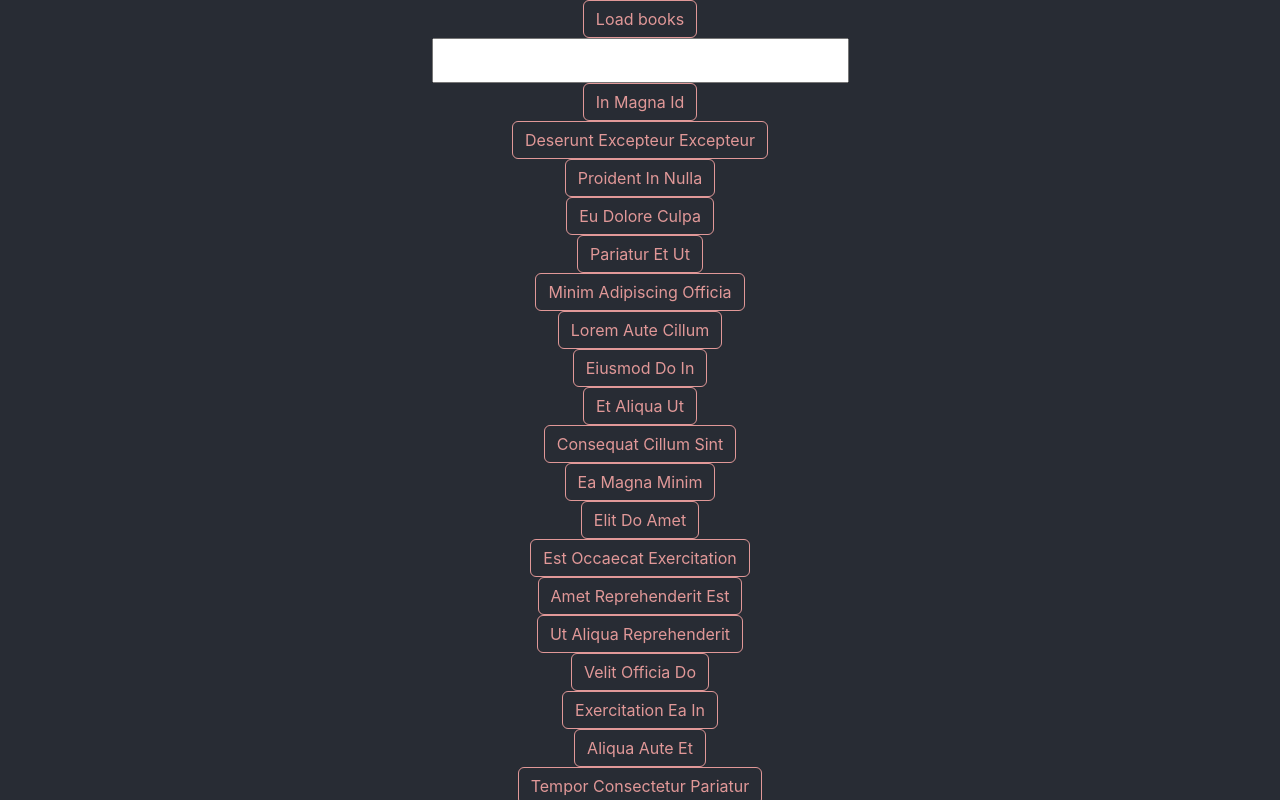
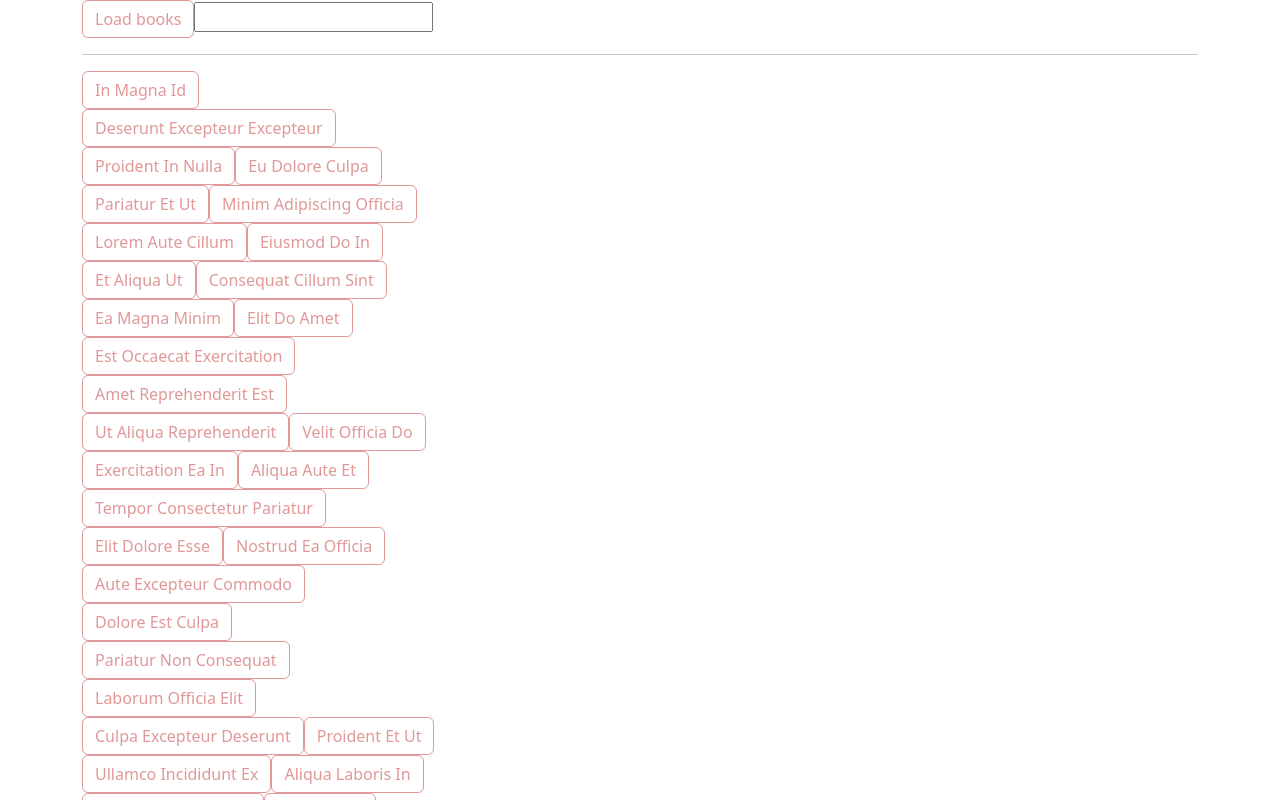
Before and after one commit to alexmickelson/fall-2023-advanced-frontend, a React (Create React App) app in the folder deployment-demo/: page / in a window 1280 px wide. Shown: the top 800 px of the page. Built offline with nearby package versions, Linux system fonts and the light colour scheme.

Commit message:
prepping for class

```diff
--- a/deployment-demo/src/App.scss
+++ /dev/null
@@ -1,38 +0,0 @@
-.App {
-  text-align: center;
-}
-
-.App-logo {
-  height: 40vmin;
-  pointer-events: none;
-}
-
-@media (prefers-reduced-motion: no-preference) {
-  .App-logo {
-    animation: App-logo-spin infinite 20s linear;
-  }
-}
-
-.App-header {
-  background-color: #282c34;
-  min-height: 100vh;
-  display: flex;
-  flex-direction: column;
-  align-items: center;
-  justify-content: center;
-  font-size: calc(10px + 2vmin);
-  color: white;
-}
-
-.App-link {
-  color: #61dafb;
-}
-
-@keyframes App-logo-spin {
-  from {
-    transform: rotate(0deg);
-  }
-  to {
-    transform: rotate(360deg);
-  }
-}
--- a/deployment-demo/src/App.tsx
+++ b/deployment-demo/src/App.tsx
@@ -1,61 +1,9 @@
-import { useEffect, useState } from "react";
-import "./App.scss";
-import { Item } from "./Item";
-import { Book, generateRandomBooks } from "./models/books";
-import { Spinner } from "./Spinner";
-import { FilterInput } from "./FilterInput";
+import { BookList } from "./features/bookList/BookList";
 
 const App = () => {
-  const [books, setBooks] = useState<Book[]>([]);
-  const [loading, setLoading] = useState(false);
-  const [userClickCount, setUserClickCount] = useState(1);
-  const [newFilterValue, setNewFilterValue] = useState("");
-  const [selectedBook, setSelectedBook] = useState<Book | undefined>();
-  const [filteredBooks, setFilteredBooks] = useState<Book[]>([]);
-
-  useEffect(() => {
-    setLoading(true);
-    generateRandomBooks(200)
-      .then((data) => setBooks(data))
-      .then(() => setLoading(false));
-  }, [userClickCount]);
-
-  useEffect(() => {
-    setFilteredBooks(
-      books.filter((b) =>
-        b.title.toLowerCase().includes(newFilterValue.toLowerCase())
-      )
-    );
-  }, [books, newFilterValue]);
-
   return (
-    <div className="App">
-      <header className="App-header">
-        <button
-          className="btn btn-outline-primary"
-          onClick={() => setUserClickCount((lastValue) => lastValue + 1)}
-        >
-          Load books
-        </button>
-
-        {loading && <Spinner />}
-
-        {selectedBook && (
-          <div>
-            <div>{selectedBook.author}</div>
-            <div>{selectedBook.title}</div>
-            <div>{selectedBook.ISBN}</div>
-          </div>
-        )}
-
-        <FilterInput
-          onChange={(newFilterValue) => setNewFilterValue(newFilterValue)}
-        />
-
-        {filteredBooks.map((i) => (
-          <Item onClick={(b) => setSelectedBook(b)} key={i.id} item={i} />
-        ))}
-      </header>
+    <div className="container">
+      <BookList></BookList>
     </div>
   );
 };
--- /dev/null
+++ b/deployment-demo/src/features/bookList/BookDetails.tsx
@@ -0,0 +1,32 @@
+import React, { FC } from "react";
+import { Book } from "../../models/books";
+
+export const BookDetails: FC<{ book: Book }> = ({ book }) => {
+  return (
+    <div>
+      <h1>{book.title}</h1>
+      <hr />
+      <div>
+        <strong>Author:</strong> {book.author}
+      </div>
+      <div>
+        <strong>ISBN:</strong> {book.ISBN}
+      </div>
+      <div>
+        <strong>Published Date:</strong> {book.publishedDate.toString()}
+      </div>
+      <div>
+        <strong>Genre:</strong> {book.genre}
+      </div>
+      <div>
+        <strong>Page Count:</strong> {book.pages}
+      </div>
+      <div>
+        <strong>Language:</strong> {book.language}
+      </div>
+      <div>
+        <strong>Publisher:</strong> {book.publisher}
+      </div>
+    </div>
+  );
+};
--- a/deployment-demo/src/Item.tsx
+++ b/deployment-demo/src/features/bookList/BookItem.tsx
@@ -1,5 +1,5 @@
 import { FC } from "react";
-import { Book } from "./models/books";
+import { Book } from "../../models/books";
 
 export const Item: FC<{
   item: Book;
--- /dev/null
+++ b/deployment-demo/src/features/bookList/BookList.tsx
@@ -0,0 +1,60 @@
+import { useEffect, useState } from "react";
+import { FilterInput } from "./FilterInput";
+import { Item } from "./BookItem";
+import { Spinner } from "../../components/Spinner";
+import { Book, generateRandomBooks } from "../../models/books";
+import { BookDetails } from "./BookDetails";
+
+export const BookList = () => {
+  const [books, setBooks] = useState<Book[]>([]);
+  const [loading, setLoading] = useState(false);
+  const [userClickCount, setUserClickCount] = useState(1);
+  const [newFilterValue, setNewFilterValue] = useState("");
+  const [selectedBook, setSelectedBook] = useState<Book | undefined>();
+  const [filteredBooks, setFilteredBooks] = useState<Book[]>([]);
+
+  useEffect(() => {
+    setLoading(true);
+    generateRandomBooks(200)
+      .then((data) => setBooks(data))
+      .then(() => setLoading(false));
+  }, [userClickCount]);
+
+  useEffect(() => {
+    setFilteredBooks(
+      books.filter((b) =>
+        b.title.toLowerCase().includes(newFilterValue.toLowerCase())
+      )
+    );
+  }, [books, newFilterValue]);
+
+  return (
+    <div>
+      <div className="">
+        <button
+          className="btn btn-outline-primary"
+          onClick={() => setUserClickCount((lastValue) => lastValue + 1)}
+        >
+          Load books
+        </button>
+
+        <FilterInput
+          onChange={(newFilterValue) => setNewFilterValue(newFilterValue)}
+        />
+      </div>
+      {loading && <Spinner />}
+      <hr />
+
+      <div className="row">
+        <div className="col-4">
+          {filteredBooks.map((i) => (
+            <Item onClick={(b) => setSelectedBook(b)} key={i.id} item={i} />
+          ))}
+        </div>
+        <div className="col">
+          {selectedBook && <BookDetails book={selectedBook} />}
+        </div>
+      </div>
+    </div>
+  );
+};
--- a/deployment-demo/src/FilterInput.tsx
+++ b/deployment-demo/src/features/bookList/FilterInput.tsx
@@ -9,11 +9,13 @@ export const FilterInput: FC<{ onChange: (i: string) => void }> = ({
     onChange(filterUserInput);
   }, [filterUserInput]);
   return (
+    <>
       <input
         value={filterUserInput}
         onChange={(e) => {
           setFilterUserInput(e.target.value);
         }}
       />
+    </>
   );
 };
--- a/deployment-demo/src/index.scss
+++ /dev/null
@@ -1,78 +0,0 @@
-body {
-  margin: 0;
-  font-family: -apple-system, BlinkMacSystemFont, 'Segoe UI', 'Roboto', 'Oxygen',
-    'Ubuntu', 'Cantarell', 'Fira Sans', 'Droid Sans', 'Helvetica Neue',
-    sans-serif;
-  -webkit-font-smoothing: antialiased;
-  -moz-osx-font-smoothing: grayscale;
-}
-
-code {
-  font-family: source-code-pro, Menlo, Monaco, Consolas, 'Courier New',
-    monospace;
-}
-
-.lds-heart {
-  display: inline-block;
-  position: relative;
-  width: 80px;
-  height: 80px;
-  transform: rotate(45deg);
-  transform-origin: 40px 40px;
-}
-
-.lds-heart div {
-  top: 32px;
-  left: 32px;
-  position: absolute;
-  width: 32px;
-  height: 32px;
-  background: #fff;
-  animation: lds-heart 1.2s infinite cubic-bezier(0.215, 0.61, 0.355, 1);
-}
-
-.lds-heart div:after,
-.lds-heart div:before {
-  content: " ";
-  position: absolute;
-  display: block;
-  width: 32px;
-  height: 32px;
-  background: #fff;
-}
-
-.lds-heart div:before {
-  left: -24px;
-  border-radius: 50% 0 0 50%;
-}
-
-.lds-heart div:after {
-  top: -24px;
-  border-radius: 50% 50% 0 0;
-}
-
-@keyframes lds-heart {
-  0% {
-    transform: scale(0.95);
-  }
-
-  5% {
-    transform: scale(1.1);
-  }
-
-  39% {
-    transform: scale(0.85);
-  }
-
-  45% {
-    transform: scale(1);
-  }
-
-  60% {
-    transform: scale(0.95);
-  }
-
-  100% {
-    transform: scale(0.9);
-  }
-}
--- a/deployment-demo/src/index.tsx
+++ b/deployment-demo/src/index.tsx
@@ -3,7 +3,6 @@ import "bootstrap";
 // import "bootstrap/dist/css/bootstrap.min.css"
 import './assets/custom.scss'
 import ReactDOM from 'react-dom/client';
-import './index.scss';
 import App from './App';
 import reportWebVitals from './reportWebVitals';
 
--- a/deployment-demo/src/secrets.ts
+++ /dev/null
@@ -1,3 +0,0 @@
-
-
-export const canvastoken = "my canvas token here";
```
Also changed, not shown: deployment-demo/src/setupTests.ts (deleted, +0 -5 lines), deployment-demo/src/components/Spinner.tsx (renamed from deployment-demo/src/Spinner.tsx), deployment-demo/src/logo.svg (deleted), 1 other file (tests, documents, lock files or other folders). Lines whose indentation alone changed are shown as unchanged.
